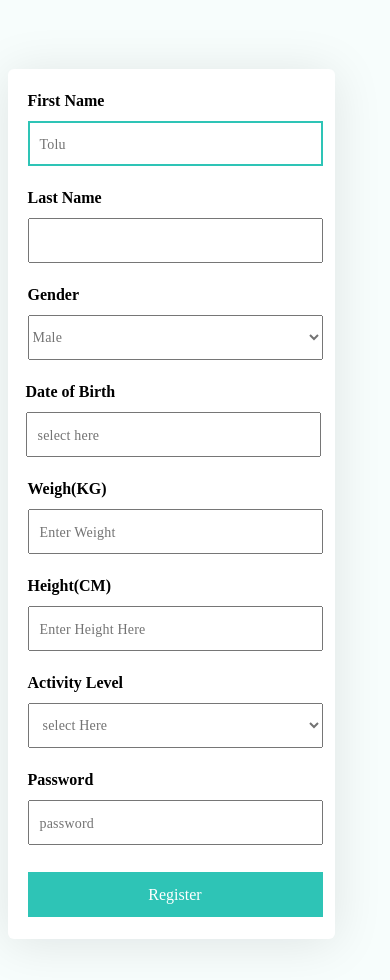
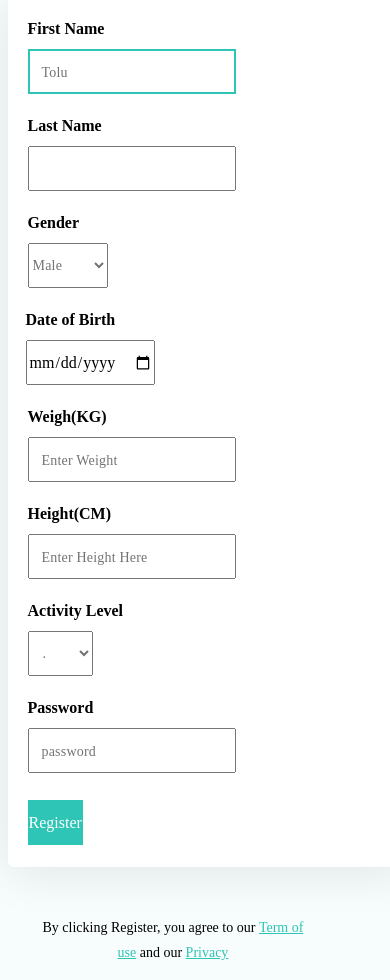
Before and after one commit to Bravothegreat/PROJECT, a plain HTML site: page index.html in a window 390 px wide. Shown: the part 189-1169 px from the top of the page. Drawn offline with Linux system fonts and the light colour scheme.

Commit message:
PROJECT commit

```diff
--- a/index.css
+++ b/index.css
@@ -1,3 +1,4 @@
+
 :root{
   --clr-btn:#2EC4B6;
   --clr-div-bg:#FFF;
@@ -101,8 +102,8 @@ form{
 form  input
 
 {
-  width: 115%;
- padding: 5px 0 5px 0;
+  width: ;
+
 }
 
 
@@ -135,7 +136,7 @@ text-decoration-line: underline;
 }
 
 footer .display{
-  visibility: hidden;
+  display: none;
   position: absolute;
   color: #000;
 
@@ -149,7 +150,7 @@ line-height: 25px; /* 178.571% */
 
 
 .form_sub_three .genderbase{
-  width: 260%;
+  width: ;
   padding: 9px 0 9px 0;
 
 }
@@ -198,7 +199,7 @@ drop-shadow(0px 4px 10px rgba(0, 0, 0, 0.10));
 button,
 .input
 {
-  width: 105%;
+  width: ;
 }
 
 .select_opt,
@@ -233,11 +234,18 @@ letter-spacing: 0.2px;
 
 }
 
-/*------ MEDIA QUERIES
-          SMALL - MEDIUM      -----*/
 
-@media (max-width:767px) {
 
+ @media screen and (min-width:280px) and (max-width:768px) {
+
+  body{
+    height: 100%;
+  }
+
+  main{
+
+    flex-direction: column;
+  }
 
   section{
     display: flex;
@@ -252,7 +260,7 @@ letter-spacing: 0.2px;
   .second_container{
     display: flex;
     height: 870px;
-    width: 327px;
+    width: 400px;
     padding: 0;
     flex-shrink: 0;
     flex-direction: column;
@@ -274,11 +282,11 @@ letter-spacing: 0.2px;
     }
 
     footer p{
-      visibility: hidden;
+    display: none;
     }
 
     footer .display{
-      visibility: visible;
+      display: block;
       position: absolute;
       top: 60px;
 
@@ -290,7 +298,7 @@ letter-spacing: 0.2px;
       .input
 
     {
-    width: 100%;
+    width: ;
     outline: none;
    }
 
@@ -311,8 +319,8 @@ letter-spacing: 0.2px;
    }
 
    .form_sub_three .genderbase{
-    width: 100%;
-    padding: 9px 0 9px 0;
+    width: ;
+
 
   }
 
@@ -332,9 +340,9 @@ letter-spacing: 0.2px;
    {
 
     outline: none;
-    width: 295px;
+    width: ;
     height: 45px;
-    flex-shrink: 0
+    flex-shrink: 0;
    }
 
    #fname,
@@ -392,8 +400,12 @@ letter-spacing: 0.2px;
     margin-left: -10px;
 
      p{
-      visibility: hidden;
+     display: none;
       color: red;
+    }
+
+     h2{
+      display: none;
      }
 
    h2::after{
--- a/index.html
+++ b/index.html
@@ -48,7 +48,7 @@
 
           <div class="form_sub_four">
             <label for="dob">Date of Birth</label> <br>
-            <input type="text" name="dob" id="dob" placeholder="select here">
+            <input type="date" name="dob" id="dob" placeholder="select here">
           </div>
 
         </div>
@@ -70,7 +70,6 @@
             <label for="AL">Activity Level</label> <br>
             <select class="activity" name="AL" id="AL">
            <optgroup label="select here">
-            <option value="select_hh">select Here</option>
             <option value="">.</option>
             <option value="">..</option>
            </optgroup>
```
Lines whose indentation alone changed are shown as unchanged.
